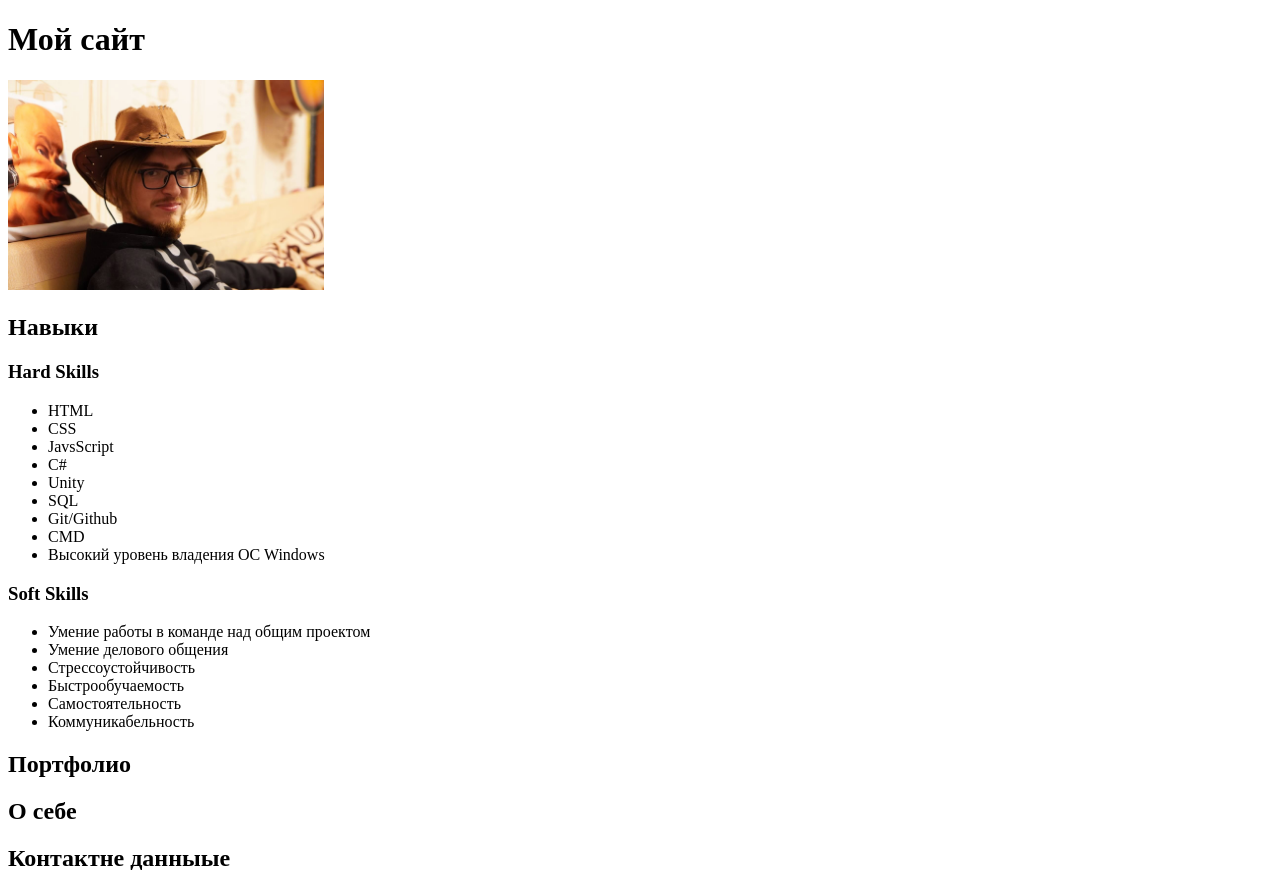
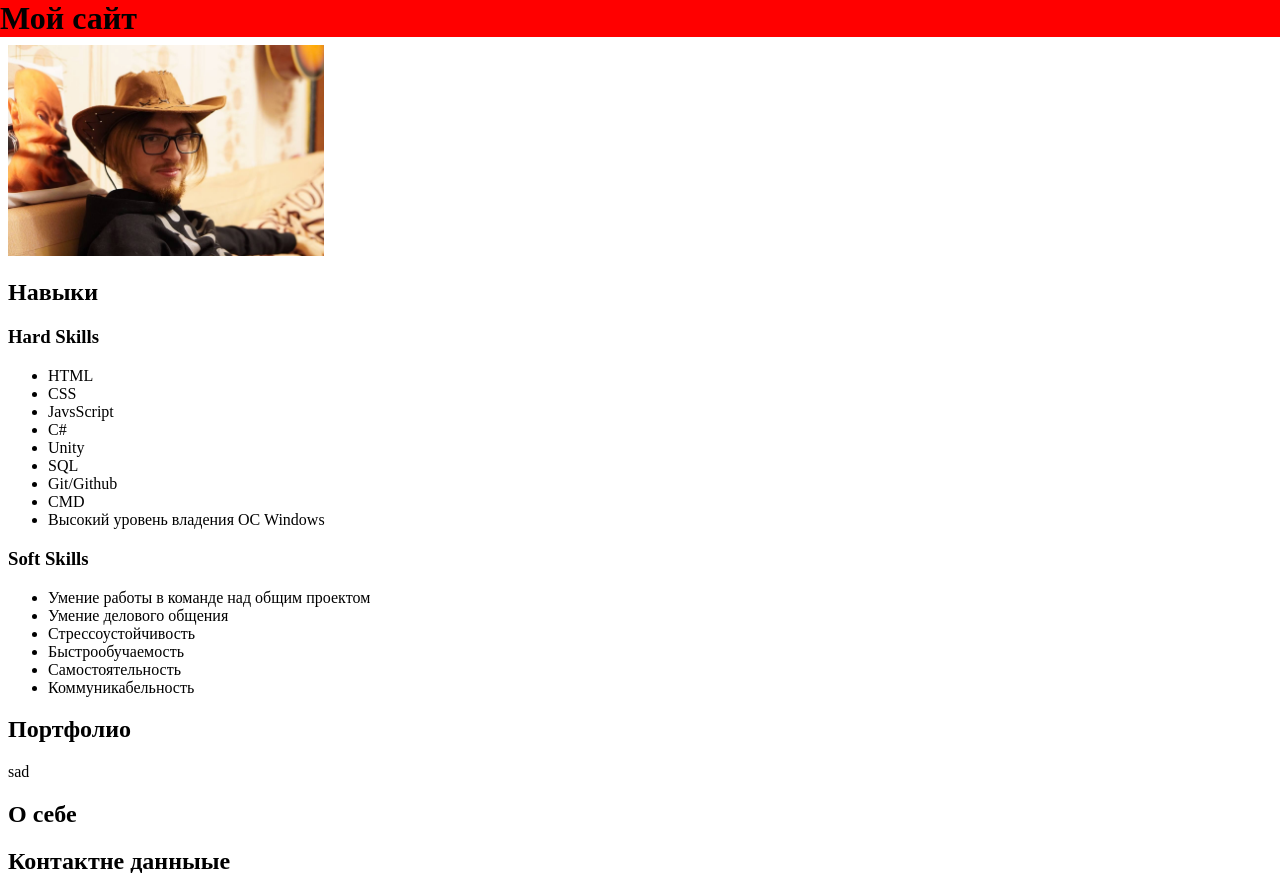
Before and after one commit to Kostin-Maxim/MySite, a plain HTML site: page index.html in a window 1280 px wide. Drawn offline with Linux system fonts and the light colour scheme.

Commit message:
Начал играться со стилями

```diff
--- a/index.html
+++ b/index.html
@@ -3,11 +3,15 @@
   <head>
     <meta charset="UTF-8" />
     <meta name="viewport" content="width=device-width, initial-scale=1.0" />
+    <link rel="stylesheet" href="styles/style.css">
     <title>Document</title>
   </head>
   <body>
+    <header>
       <h1>Мой сайт</h1>
-    <img src="images/main_photo.jpg" alt="Моя фотка" width="25%" />
+    </header>
+    <main>
+      <img src="img/main_photo.jpg" alt="Моя фотка" width="25%" />
       <h2>Навыки</h2>
       <h3>Hard Skills</h3>
       <ul>
@@ -31,7 +35,11 @@
         <li>Коммуникабельность</li>
       </ul>
       <h2>Портфолио</h2>
+      <div>
+        <div >sad</div>
+      </div>
       <h2>О себе</h2>
       <h2>Контактне данныые</h2>
+    </main>
   </body>
 </html>
--- /dev/null
+++ b/js/notes.js
@@ -0,0 +1 @@
+let a = -1;
--- /dev/null
+++ b/styles/style.css
@@ -0,0 +1,16 @@
+body {
+  margin: 0;
+}
+
+header {
+  background-color: red;
+}
+
+main {
+  margin: 8px;
+}
+
+h1 {
+  margin-block-start: 0;
+  margin-block-end:  0;
+}
```
Also changed, not shown: img/main_photo.jpg (renamed from images/main_photo.jpg). Lines whose indentation alone changed are shown as unchanged.
